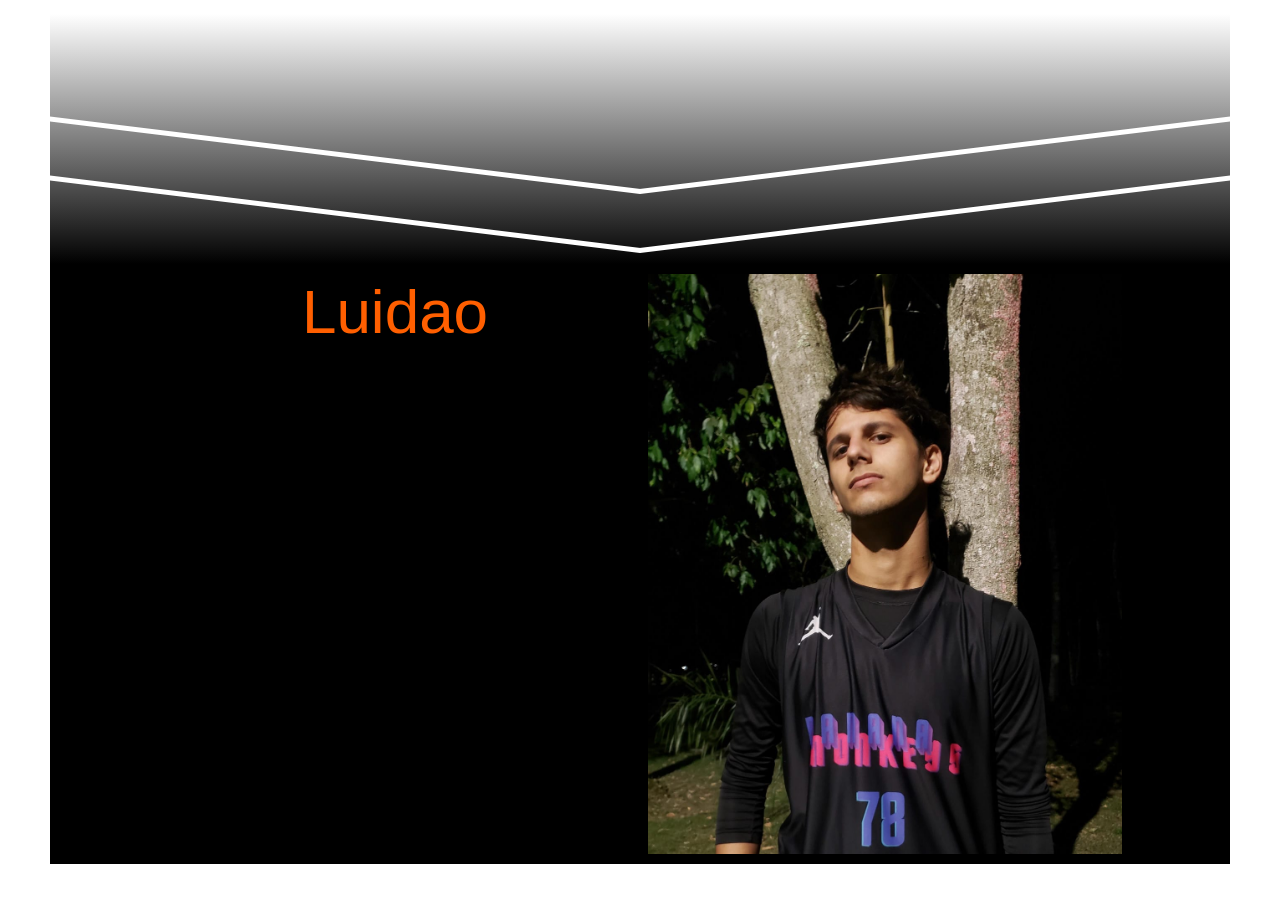
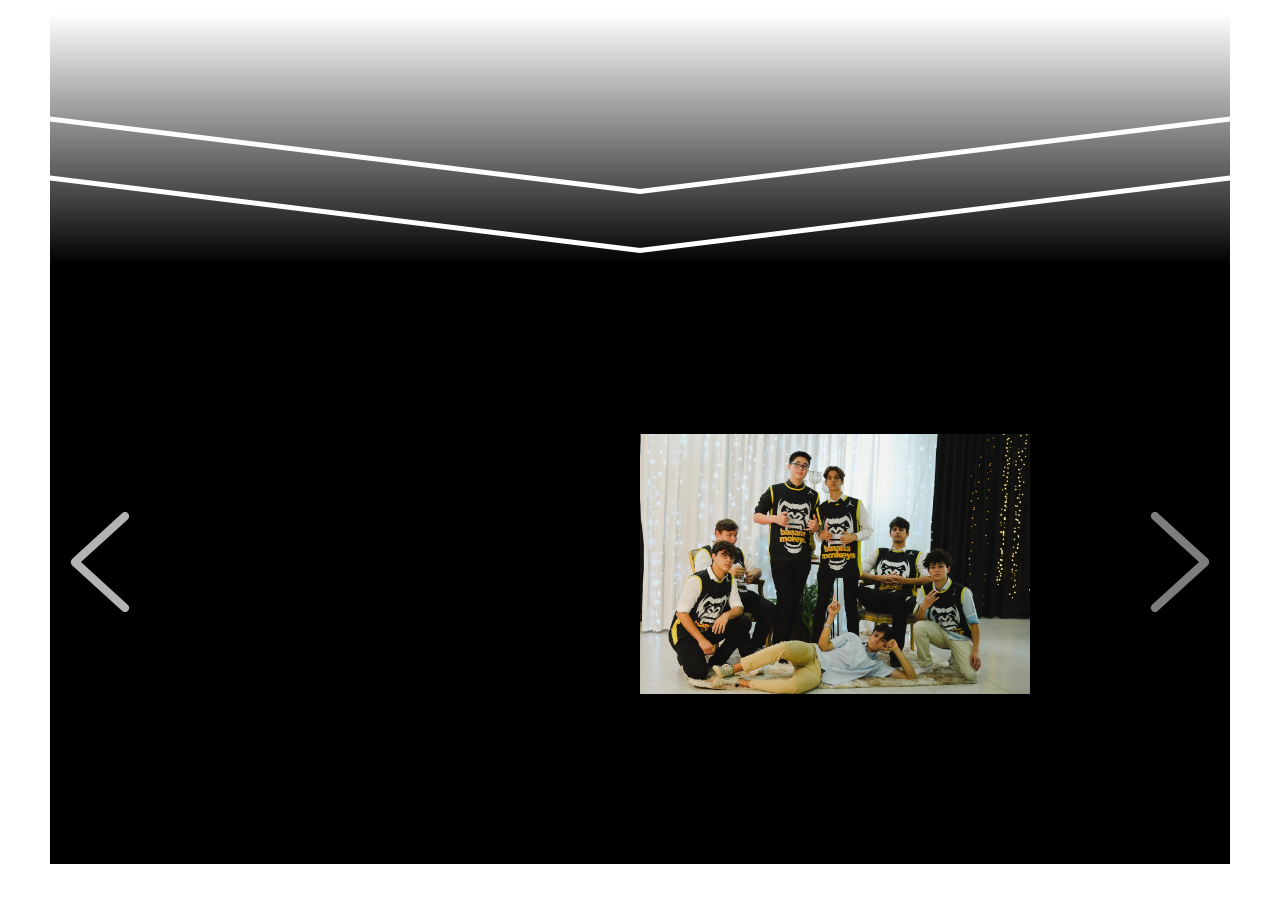
Before and after one commit to Scalco7/ecoomerce-web, a Next.js app: page /components in a window 1280 px wide. Shown: the part 1680-2582 px from the top of the page. Built offline with nearby package versions, Linux system fonts and the light colour scheme; a web font is replaced by a local one.

Commit message:
init carousel

```diff
--- a/src/app/components/page.tsx
+++ b/src/app/components/page.tsx
@@ -8,7 +8,9 @@ import ProductQuantityInput from "@/components/atoms/productQuantityInput/produc
 import SecondaryButton from "@/components/atoms/secondaryButton/secondaryButton";
 import TransitionArrowLines from "@/components/atoms/transitionArrowLines/transitionArrowLines";
 import HeaderNavigation from "@/components/molecules/headerNavigation/headerNavigation";
+import PhotoHistoryCarousel from "@/components/molecules/photoHistoryCarousel/photoHistoryCarousel";
 import ProductBox from "@/components/molecules/productBox/productBox";
+import { title } from "process";
 import { useState } from "react";
 
 export default function Components() {
@@ -22,6 +24,7 @@ export default function Components() {
 
   const luidaoHistory = {
     title: "Luidao",
+    titleColor: "#FF5F00",
     imageSrc: "/luidao-teste.jpg",
     history:
       "Para mostrar cada um dos Banana Monkey's, nada melhor do que começar pelo membro que define a essência do grupo: Luidão. Ele é o mais autêntico e imprevisível, alguém de quem você nunca sabe o que esperar. Conhecido como o último romântico, ele está sempre apaixonado, e se a garota for ruiva, é paixão à primeira vista. Ele é um verdadeiro Banana Monkey. Além de ser um eterno apaixonado, Luigi adora jogar um fute e dar altos rolês aleatórios. Ele tem a habilidade de transformar qualquer situação em uma aventura divertida, sempre fazendo as coisas do seu jeito com muita espontâniedade. Mais do que isso, ele é cara leal, alguém em quem você pode confiar em qualquer momento. Ele é, sem dúvida, a essência, um companheiro de todas as horas, que torna tudo mais da hora e ajuda com o que precisar.",
@@ -244,12 +247,7 @@ export default function Components() {
           style={{ width: "100%", display: "flex", flexDirection: "column" }}
         >
           <TransitionArrowLines initColor={"#fff"} endColor={"#000"} />
-          <PhotoHistory
-            title={luidaoHistory.title}
-            titleColor={"#FF5F00"}
-            history={luidaoHistory.history}
-            imageSrc={luidaoHistory.imageSrc}
-          />
+          <PhotoHistoryCarousel historys={[monkeysHistory, luidaoHistory]} />
         </div>
       </div>
     </main>
--- a/src/components/atoms/photoHistory/photoHistory.tsx
+++ b/src/components/atoms/photoHistory/photoHistory.tsx
@@ -2,7 +2,7 @@ import Image from "next/image";
 import styles from "./style.module.css";
 import { Sedgwick_Ave_Display } from "next/font/google";
 
-interface PhotoHistoryProps {
+export interface PhotoHistoryProps {
   title?: string;
   titleColor?: string;
   history: string;
--- a/src/components/atoms/photoHistory/style.module.css
+++ b/src/components/atoms/photoHistory/style.module.css
@@ -4,6 +4,7 @@
   height: 600px;
   display: flex;
   padding: 10px 100px;
+  transition: padding 1s ease-in-out;
 }
 
 .infoSection {
--- /dev/null
+++ b/src/components/molecules/photoHistoryCarousel/photoHistoryCarousel.tsx
@@ -0,0 +1,60 @@
+import styles from "./style.module.css";
+import PhotoHistory, {
+  PhotoHistoryProps,
+} from "@/components/atoms/photoHistory/photoHistory";
+import ChevronIcon from "@/components/icons/chevronIconButton/chevronIconButton";
+import { useState } from "react";
+
+interface PhotoHistoryCarouselProps {
+  historys: PhotoHistoryProps[];
+}
+
+export default function PhotoHistoryCarousel({
+  historys,
+}: PhotoHistoryCarouselProps) {
+  const [showCount, setShowCount] = useState(0);
+
+  function handleLeftIconClick() {
+    const newShowCount = showCount <= 0 ? historys.length - 1 : showCount - 1;
+    setShowCount(newShowCount);
+  }
+
+  function handleRightIconClick() {
+    const newShowCount = showCount >= historys.length - 1 ? 0 : showCount + 1;
+    setShowCount(newShowCount);
+  }
+
+  return (
+    <main className={styles.main}>
+      <section onClick={handleLeftIconClick}>
+        <ChevronIcon side="left" size={100} color="#fff" opacity={0.7} />
+      </section>
+      <section className={styles.carousel}>
+        <PhotoHistory
+          title={historys[showCount].title}
+          titleColor={historys[showCount].titleColor}
+          history={historys[showCount].history}
+          imageSrc={historys[showCount].imageSrc}
+        />
+        {/* {historys.map((his, index) => (
+          <section
+            key={`history-${index}`}
+            className={`${styles.historyBox} ${
+              index == showCount ? styles.visible : null
+            }`}
+          >
+            <PhotoHistory
+              title={his.title}
+              titleColor={his.titleColor}
+              history={his.history}
+              imageSrc={his.imageSrc}
+            />
+          </section>
+        ))} */}
+      </section>
+      <section onClick={handleRightIconClick}>
+        <ChevronIcon side="right" size={100} color="#b3b3b2" opacity={0.7} />
+      </section>
+    </main>
+  );
+}
--- /dev/null
+++ b/src/components/molecules/photoHistoryCarousel/style.module.css
@@ -0,0 +1,32 @@
+.main {
+  width: 100%;
+  overflow: hidden;
+  background: black;
+  display: flex;
+  position: relative;
+  flex-direction: row;
+  align-items: center;
+  justify-content: space-between;
+}
+
+.carousel {
+  width: 100%;
+  overflow: hidden;
+  display: flex;
+  position: relative;
+  flex-direction: row;
+}
+
+.historyBox {
+  /* display: none; */
+  transition: opacity 1s ease-in-out;
+  display: none;
+  opacity: 0;
+}
+
+.visible {
+  /* display: flex; */
+  transition: opacity 1s ease-in-out;
+  display: flex;
+  opacity: 1;
+}
```
